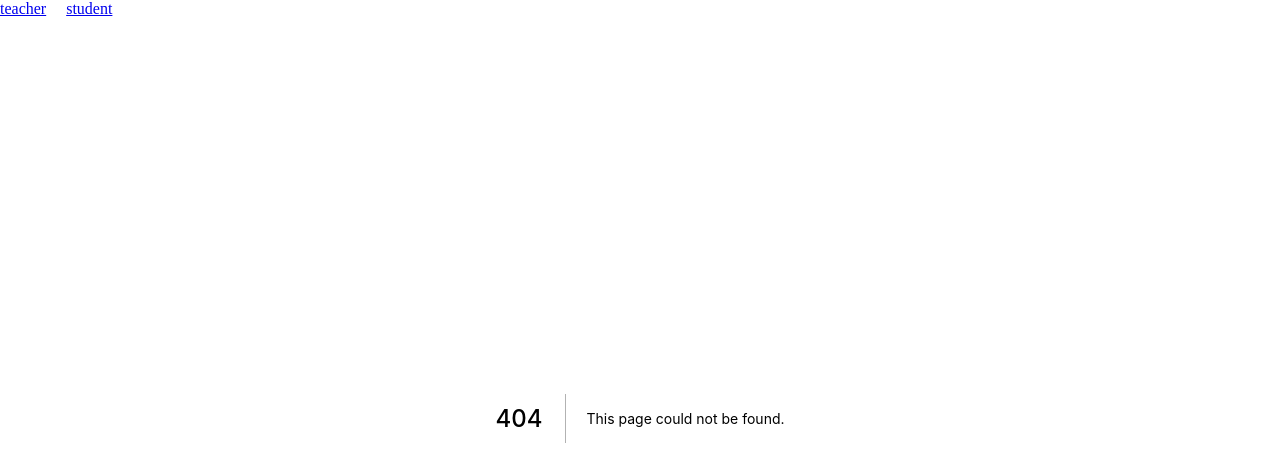
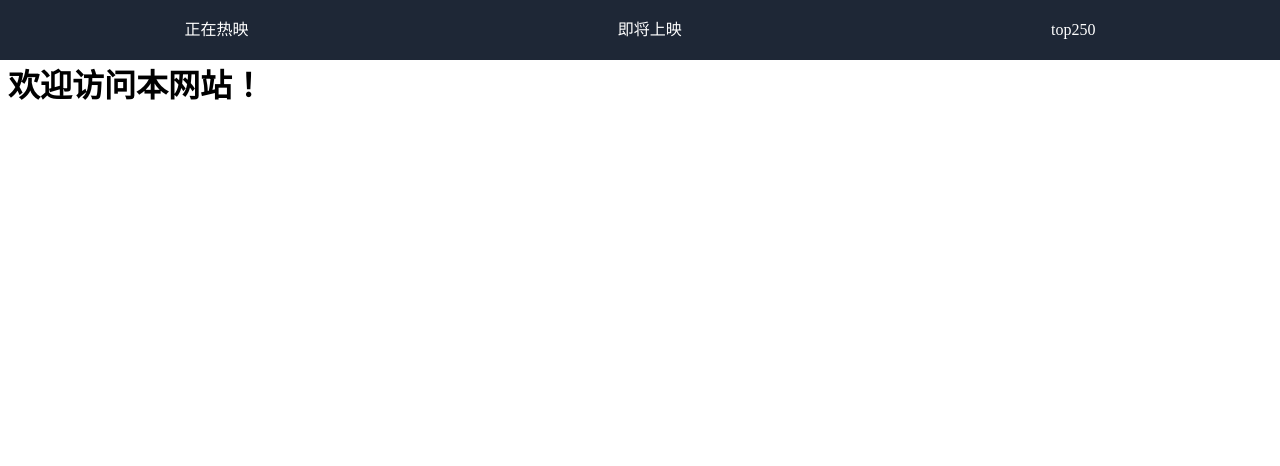
Before and after one commit to 591981210/react-next, a Next.js app: page /movie in a window 1280 px wide. Before the commit this address had no page. Shown: the top 466 px of the page. Built offline with nearby package versions, Linux system fonts and the light colour scheme.

Commit message:
电影首页

```diff
--- /dev/null
+++ b/components/MovieHeader.js
@@ -0,0 +1,45 @@
+import Link from 'next/link'
+const MovieHeader = () => (
+  <div className="movie-header">
+    <ul>
+      <li>
+        <Link href="/movie/type?type=in_theaters"><a>正在热映</a></Link>
+      </li>
+      <li>
+        <Link href="/movie/type?type=coming_soon"><a>即将上映</a></Link>
+      </li>
+      <li>
+        <Link href="/movie/type?type=top250"><a>top250</a></Link>
+      </li>
+    </ul>
+    <style jsx>{`
+      .movie-header {
+        position: fixed;
+        top: 0;
+        left: 0;
+        right: 0;
+      }
+      ul {
+        display: flex;
+        justify-content: space-around;
+        align-items: center;
+        padding: 15px 0;
+        background-color: #1e2736;
+        margin: 0;
+      }
+      li {
+        list-style: none;
+        line-height: 30px;
+        height: 30px;
+      }
+      li a {
+        color: white;
+        text-decoration: none;
+      }
+      li a:hover {
+        color: red;
+      }
+      `}</style>
+  </div>
+)
+export default MovieHeader
--- /dev/null
+++ b/layouts/MovieLayout.js
@@ -0,0 +1,13 @@
+import MovieHeader from '../components/MovieHeader'
+const MovieLayout = (props) => (
+  <div className="movie-layout">
+    <MovieHeader></MovieHeader>
+    {props.children}
+    <style jsx>{`
+      .movie-layout {
+        margin-top: 60px;
+      }
+      `}</style>
+  </div>
+)
+export default MovieLayout
--- a/pages/_app.js
+++ b/pages/_app.js
@@ -1,14 +1,14 @@
 import React from 'react'
 import App, { Container } from 'next/app'
-import Mylayout from '../layouts/Mylayout'
+import MovieLayout from '../layouts/MovieLayout'
 
 class Layout extends React.Component {
   render () {
     const {children} = this.props
     return (
-      <Mylayout>
+      <MovieLayout>
         {children}
-      </Mylayout>
+      </MovieLayout>
     )
   }
 }
--- /dev/null
+++ b/pages/movie/index.js
@@ -0,0 +1,6 @@
+const Movie = () => (
+  <div>
+    <h1>欢迎访问本网站！</h1>
+  </div>
+)
+export default Movie
```
